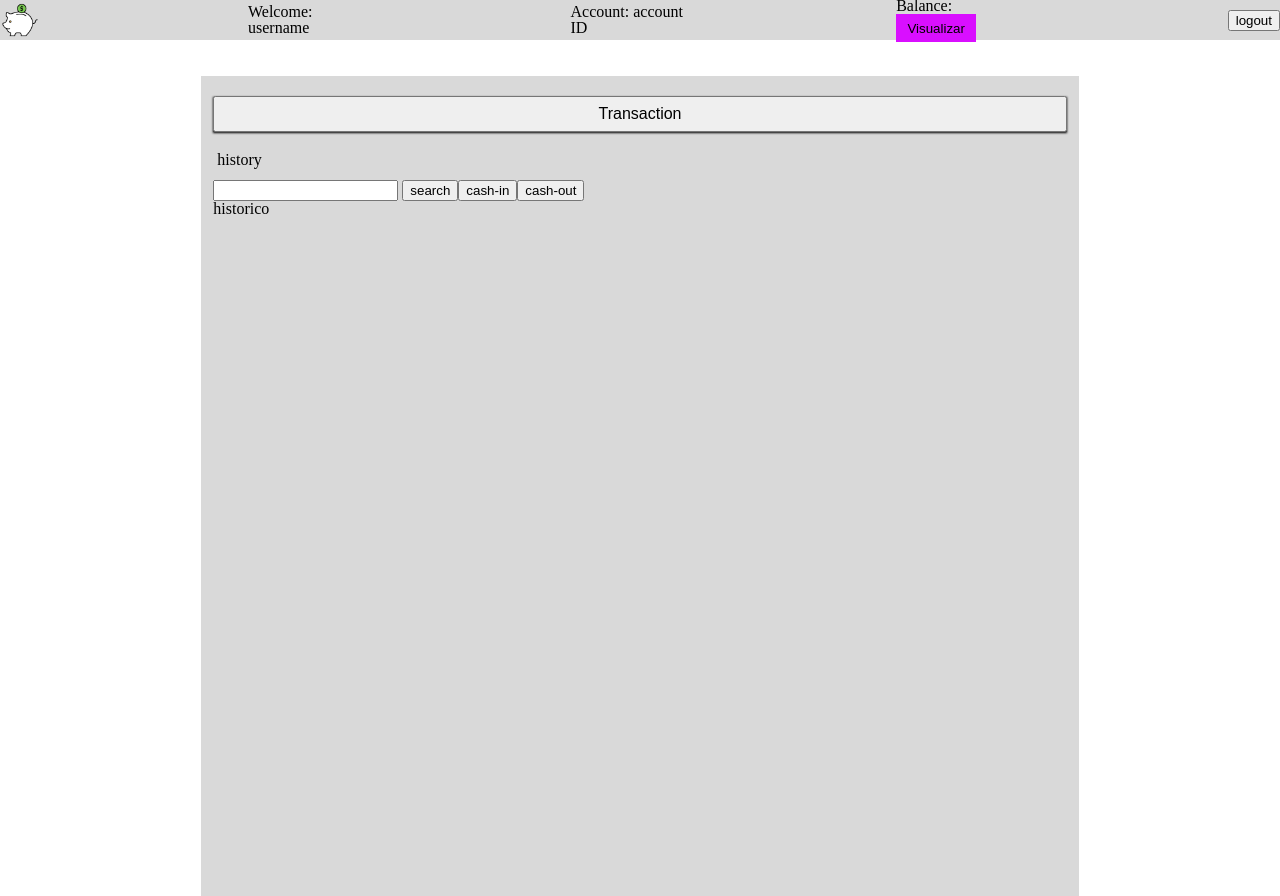
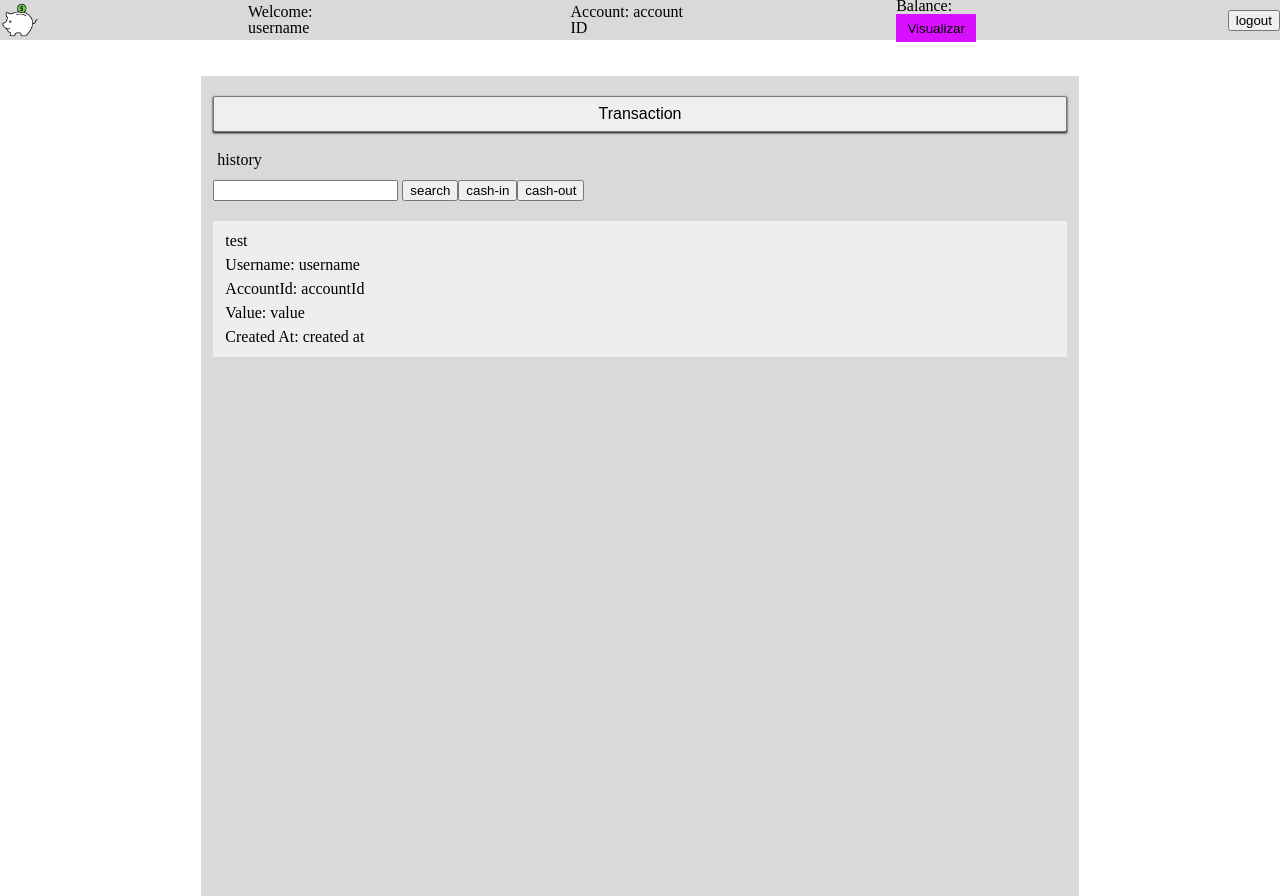
Before and after one commit to pand-oly/test, a React (Create React App) app in the folder frontend/: page /home in a window 1280 px wide. Built offline with nearby package versions, Linux system fonts and the light colour scheme; no server answers.

Commit message:
feat(card history): Created and position card history

```diff
--- /dev/null
+++ b/frontend/src/components/CardHistory.jsx
@@ -0,0 +1,21 @@
+import '../styles/home.css';
+
+export default function CardHistory() {
+  return (
+    <div className="card-history">
+      <h3>test</h3>
+      <p>
+        Username: <span>username</span>
+      </p>
+      <p>
+        AccountId: <span>accountId</span>
+      </p>
+      <p>
+        Value: <span>value</span>
+      </p>
+      <p>
+        Created At: <span>created at</span>
+      </p>
+    </div>
+  );
+}
--- a/frontend/src/components/ContainerHome.jsx
+++ b/frontend/src/components/ContainerHome.jsx
@@ -1,3 +1,5 @@
+import CardHistory from './CardHistory';
+
 import '../styles/home.css';
 
 export default function ContainerHome() {
@@ -21,7 +23,9 @@ export default function ContainerHome() {
             cash-out
           </button>
         </div>
-        <div>historico</div>
+        <div className="container-card-history">
+          <CardHistory />
+        </div>
       </div>
     </div>
   );
--- a/frontend/src/styles/home.css
+++ b/frontend/src/styles/home.css
@@ -6,8 +6,16 @@
   @apply items-end
 }
 
+.card-history{
+  @apply bg-[#eee] p-3 space-y-2
+}
+
 .container-btn-home {
   @apply mb-4 w-full
+}
+
+.container-card-history {
+  @apply mt-5
 }
 
 .container-filter-history {
```
